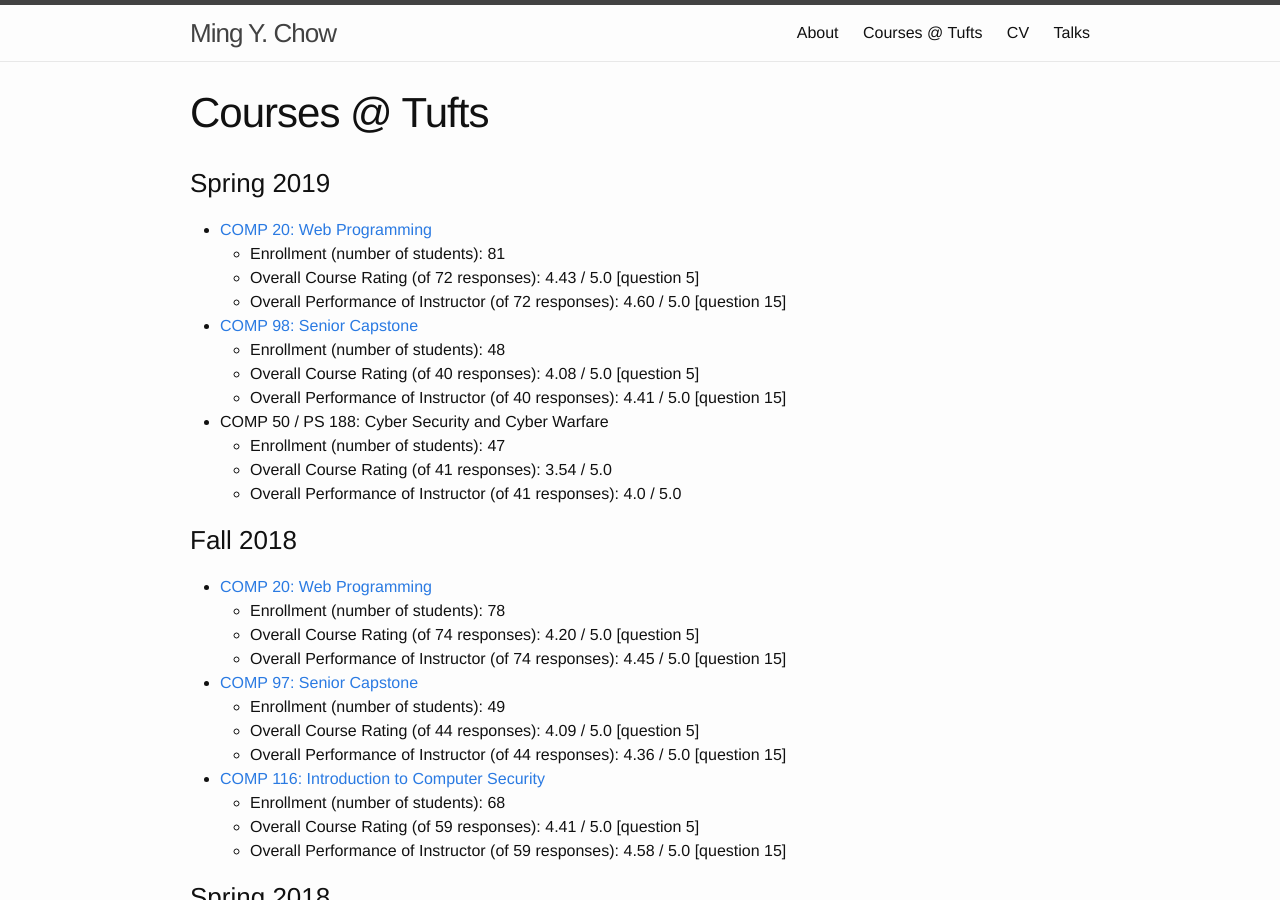
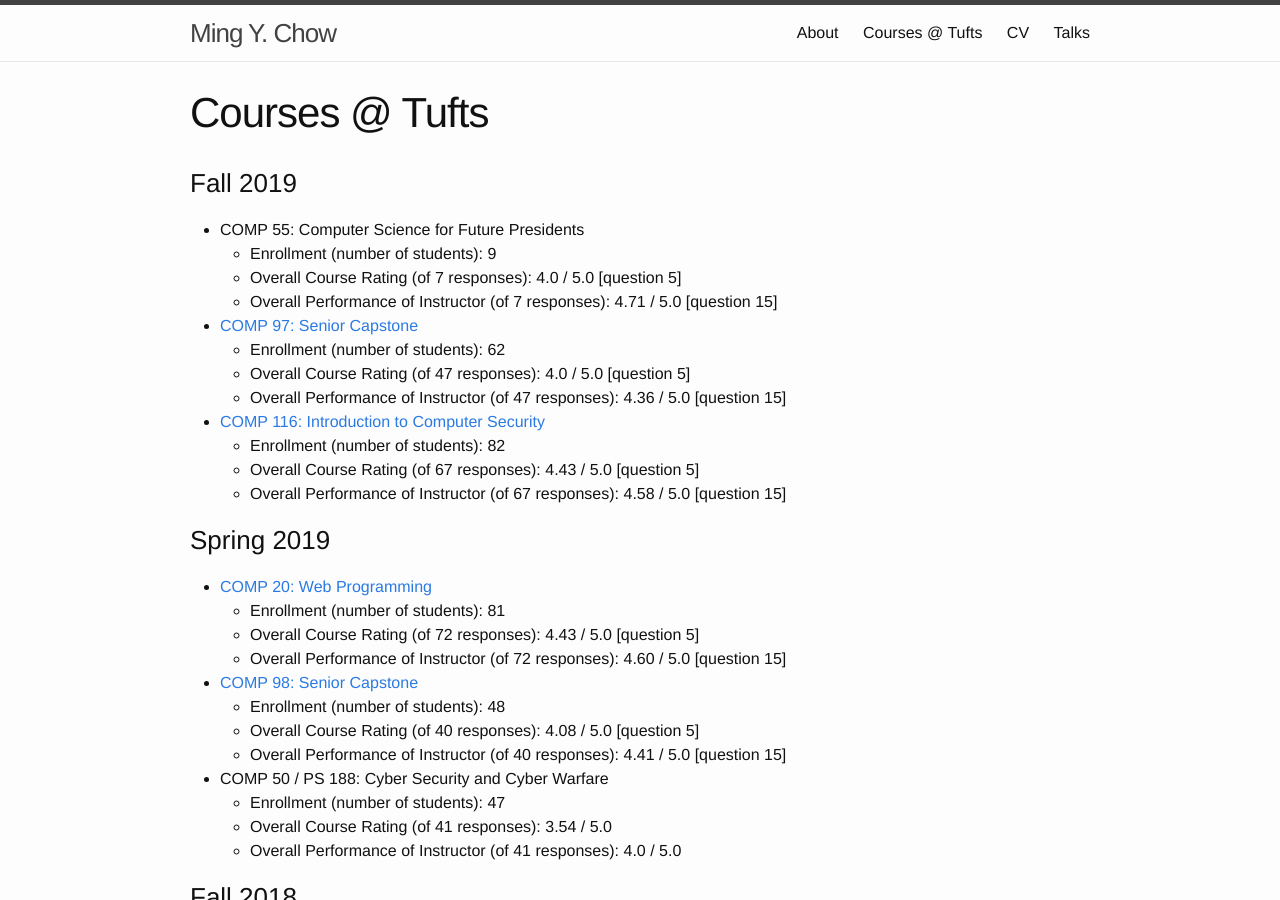
Before and after one commit to mchow01/mchow01.github.io, a Jekyll site: the page built from courses.md, in a window 1280 px wide and 900 px high. Built offline with Jekyll 4.4.1, drawn with Linux system fonts in a browser that asks for light colours.

Commit message:
Posted fall 2019 course evaluation numbers

```diff
--- a/courses.md
+++ b/courses.md
@@ -3,6 +3,23 @@ layout: page
 title: Courses @ Tufts
 permalink: /courses/
 ---
+
+### Fall 2019
+* COMP 55: Computer Science for Future Presidents
+	* Enrollment (number of students): 9
+	* Overall Course Rating (of 7 responses): 4.0 / 5.0 [question 5]
+	* Overall Performance of Instructor (of 7 responses): 4.71 / 5.0 [question 15]
+
+* [COMP 97: Senior Capstone](http://www.cs.tufts.edu/comp/97/){:target="_blank"}
+	* Enrollment (number of students): 62
+	* Overall Course Rating (of 47 responses): 4.0 / 5.0 [question 5]
+	* Overall Performance of Instructor (of 47 responses): 4.36 / 5.0 [question 15]
+
+* [COMP 116: Introduction to Computer Security](http://www.cs.tufts.edu/comp/116/){:target="_blank"}
+	* Enrollment (number of students): 82
+	* Overall Course Rating (of 67 responses): 4.43 / 5.0 [question 5]
+	* Overall Performance of Instructor (of 67 responses): 4.58 / 5.0 [question 15]
+
 ### Spring 2019
 * [COMP 20: Web Programming](http://www.cs.tufts.edu/comp/20/){:target="_blank"}
 	* Enrollment (number of students): 81
```
Also changed, not shown: _posts/2016-06-13-linkedin-microsoft.md (deleted, +0 -38 lines), 4 other files.
